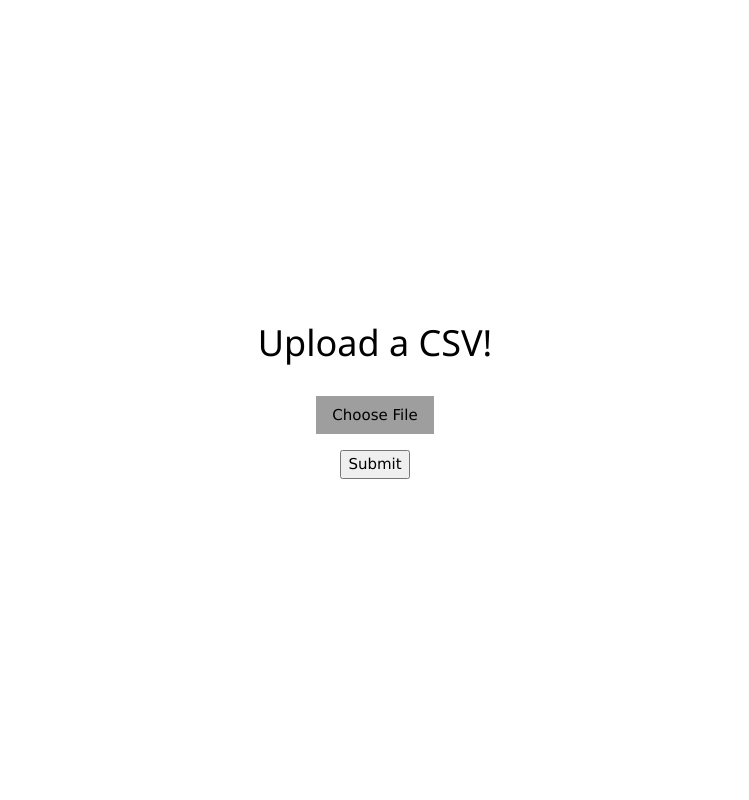
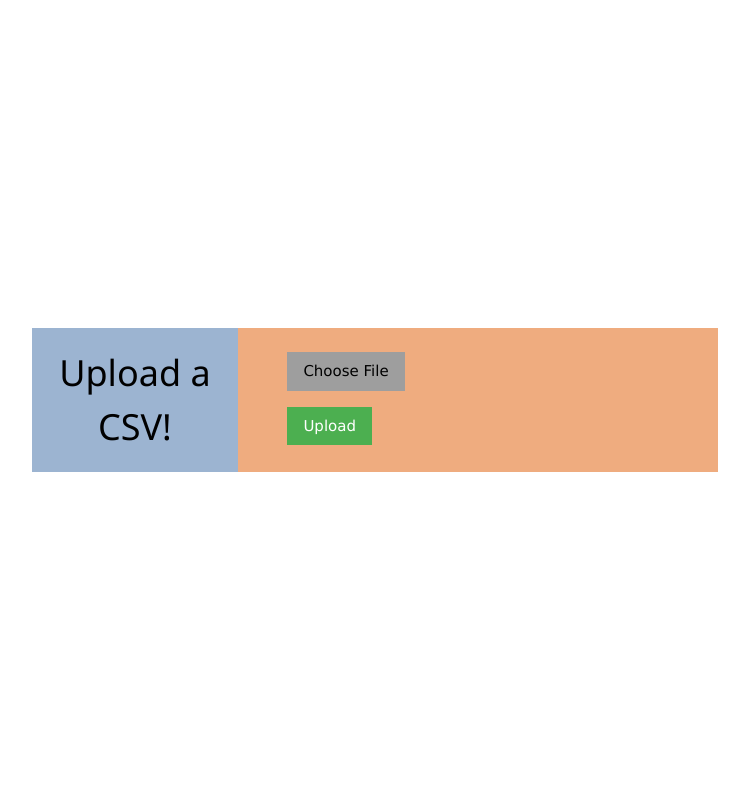
Before and after one commit to Platinum-Analytics/event-check-in, a Flask app: template eventCheckIn/ui/templates/upload.html in a window 1280 px wide. Shown: the whole page, without its empty margins (265-1014 px from the left). Run offline with Flask 2, Linux system fonts and the light colour scheme; the template is opened without the code that fills it: values that come from a table or form of the project are taken from there, others are empty; some libraries are stand-ins or nearby versions.

Commit message:
Complete UI overhaul, implemented flexboxes as main element Created individual javascript files for each html page

```diff
--- a/eventCheckIn/ui/static/css/style.css
+++ b/eventCheckIn/ui/static/css/style.css
@@ -3,8 +3,15 @@ body, h1, h2, h3, h4, h5, h6 {
 }
 
 html, body {
-    height: 100%;
+    height: 100vh;
     margin: 0;
+}
+
+.alertHolder {
+    text-align: center;
+    position: absolute;
+    z-index: 1;
+    width: 100%;
 }
 
 /* The alert message box */
@@ -17,9 +24,7 @@ html, body {
     opacity: .7;
     transition: opacity .6s;
     border-radius: 20px;
-    position: absolute;
-    z-index: -1;
-     left: 5%;
+    position: relative;
 }
 
 .error {
@@ -60,6 +65,7 @@ html, body {
     visibility: hidden;
 }
 
+
 /* When moving the mouse over the close button */
 .closeBtn:hover {
     color: black;
@@ -68,7 +74,6 @@ html, body {
 table {
     font-size: 2vh;
     border-collapse: collapse;
-    margin: 2vw;
 }
 
 td, th {
@@ -96,16 +101,56 @@ tbody, thead {
 }
 
 .flex {
+    padding: 1vh 2vw;
     display: flex;
+    text-align: center;
+    align-content: center;
+    width: 100%;
+}
+
+
+.sub {
+    width: 60%;
+}
+
+.holder {
+    width: 100%;
+    align-items: center;
+}
+
+.tblHolder {
+    justify-content: center;
+    overflow: auto;
+}
+
+.sub-name {
+    justify-content: center;
+    align-items: center;
+    background-color: #9CB4D1;
+    width: 30%;
+    height: 100%;
+}
+
+.sub-content {
+    background-color: #EFAC7F;
+    width: 70%;
+    height: 100%;
+    align-items: flex-start;
+}
+
+.flex-section {
+    flex: 1;
+}
+
+.main, .tableMain {
+    align-items: center;
     flex-direction: column;
-    text-align: center;
-    margin: auto;
-    align-content: center;
+    height: 100vh;
+    width: 100vw;
 }
 
 .main {
-    height: 100vh;
-    width: 100vw;
+    justify-content: center;
 }
 
 .group {
@@ -113,11 +158,6 @@ tbody, thead {
 }
 
 .element {
+    text-align: left;
     margin: 1vh;
 }
-
-.alertHolder {
-    position: relative;
-    z-index: 1;
-    width: 100%;
-}
--- /dev/null
+++ b/eventCheckIn/ui/static/js/base.js
@@ -0,0 +1,12 @@
+let closeBtns = document.getElementsByClassName("closeBtn");
+
+for (let i = 0; i < closeBtns.length; i++) {
+    closeBtns[i].onclick = function () {
+        let parentStyle = this.parentElement.style
+        parentStyle.opacity = "0";
+
+        setTimeout(function () {
+            parentStyle.display = "none";
+        }, 600);
+    }
+}
--- /dev/null
+++ b/eventCheckIn/ui/static/js/upload.js
@@ -0,0 +1,6 @@
+// Recreate file upload label
+let csvUpload = document.getElementById("csv")
+
+csvUpload.addEventListener("change", function () {
+    document.getElementById("csvLbl").innerHTML = csvUpload.value.split("\\").pop();
+})
--- a/eventCheckIn/ui/templates/base.html
+++ b/eventCheckIn/ui/templates/base.html
@@ -11,8 +11,6 @@
 </head>
 <body>
 
-
-<div class="flex main">
 <div class="alertHolder">
     {% with messages = get_flashed_messages(with_categories=true) %}
         {% for category, message in messages %}
@@ -24,12 +22,11 @@
         {% endfor %}
     {% endwith %}
 </div>
-    <div class="flex">
+
 {% block content %}{% endblock %}
-    </div>
-</div>
 
-<script src={{ url_for("static", filename="js/script.js") }}></script>
+<script src={{ url_for("static", filename="js/base.js") }}></script>
+<script src={{ url_for("static", filename="js/" ~ self._TemplateReference__context.name.split(".")[0] ~ ".js") }}></script>
 
 </body>
 </html>
--- a/eventCheckIn/ui/templates/upload.html
+++ b/eventCheckIn/ui/templates/upload.html
@@ -1,9 +1,11 @@
 {% extends "base.html" %}
 {% block content %}
-    <div class="flex">
+    <div class="flex main">
+        <div class="flex sub">
+            <div class="flex sub-name">
                 <h1>Upload a CSV!</h1>
             </div>
-    <div class="flex">
+            <div class="flex sub-content">
                 <form method="POST" enctype="multipart/form-data">
                     {{ form.hidden_tag() }}
                     <div class="group">
@@ -16,9 +18,13 @@
                         </div>
                     </div>
                     <div class="group">
-                <input type="submit" value="Submit">
+                        <div class="element">
+                            <input class="w3-button w3-green" type="submit" value="Upload">
+                        </div>
                     </div>
                 </form>
             </div>
+        </div>
+    </div>
 
 {% endblock %}
```
Also changed, not shown: eventCheckIn/controllers.py (+10 -4 lines), eventCheckIn/ui/static/js/attendees.js (added, +52 -0 lines), eventCheckIn/ui/static/js/script.js (deleted, +0 -45 lines), eventCheckIn/ui/templates/attendees.html (+23 -0 lines), eventCheckIn/ui/templates/login.html (+9 -11 lines), eventCheckIn/ui/templates/register.html (+9 -6 lines), eventCheckIn/ui/static/js/login.js (added), eventCheckIn/ui/static/js/register.js (added). Lines whose indentation alone changed are shown as unchanged.
